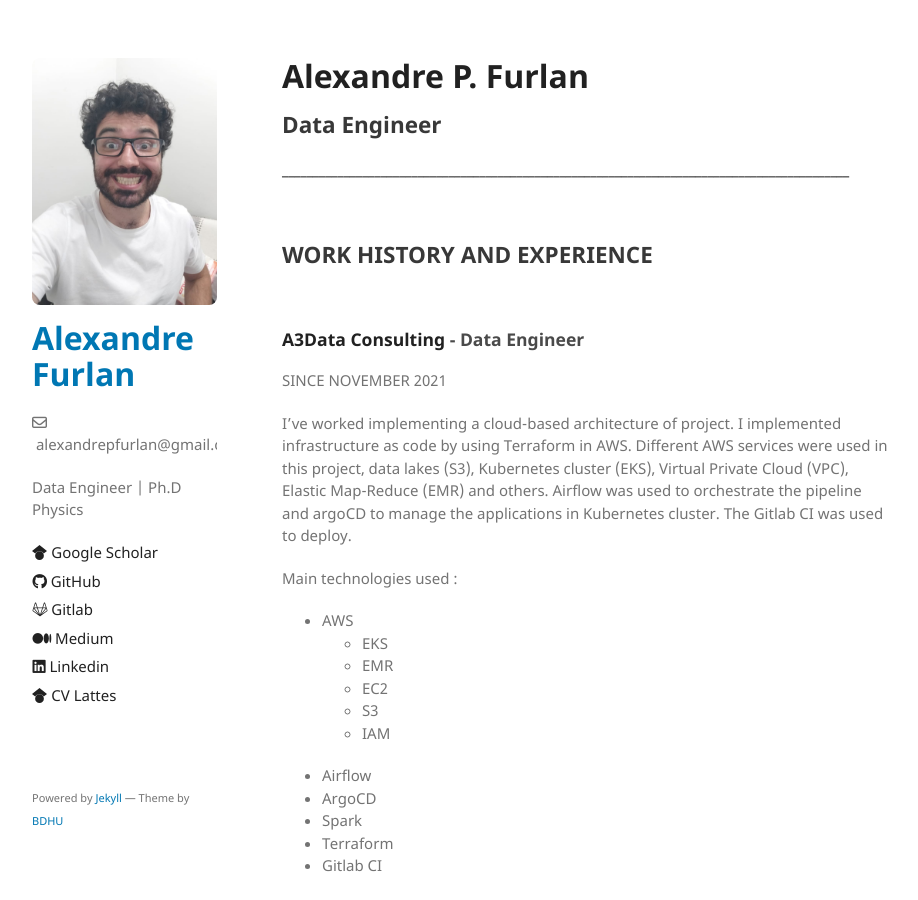
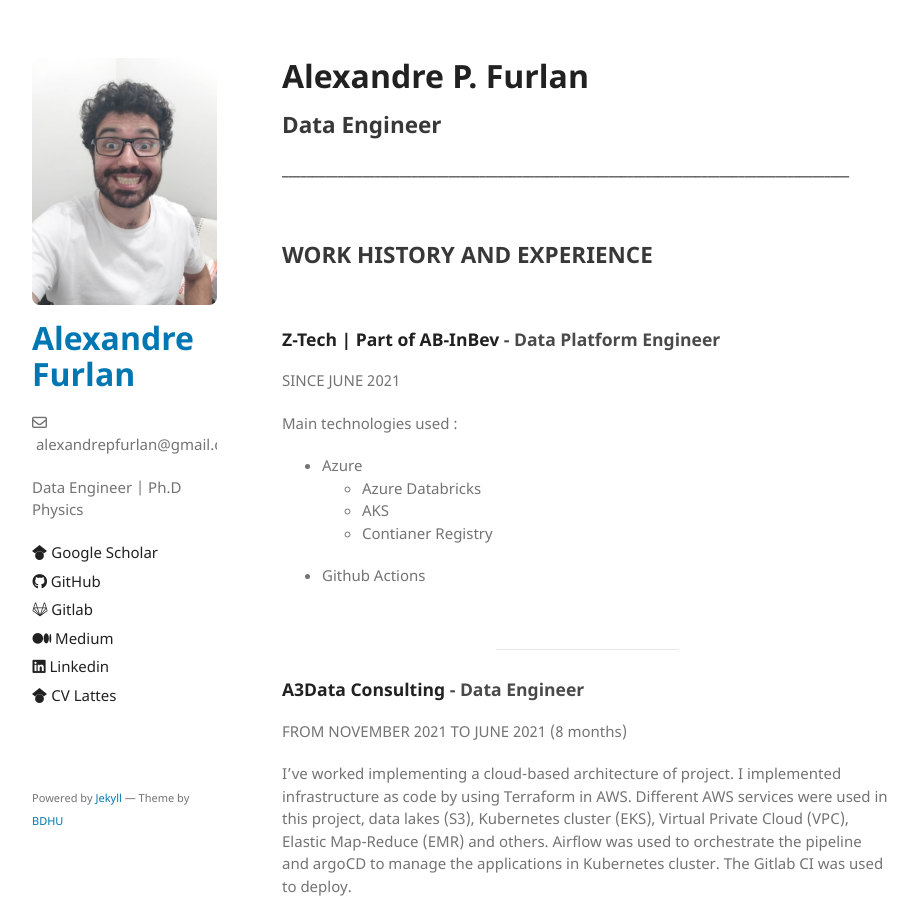
Before and after one commit to apfurlan/apfurlan.github.io, a Jekyll site: the page built from cv-page.md, in a window 1280 px wide and 900 px high. Shown: the whole window, without its empty margins (178-1096 px from the left). Built offline with Jekyll 4.4.1, drawn with Linux system fonts in a browser that asks for light colours; emoji names are drawn with the system emoji font; our own code applies the rules of GitHub Pages for plain Markdown files.

Commit message:
init commit

```diff
--- a/cv-page.md
+++ b/cv-page.md
@@ -13,10 +13,28 @@
 &nbsp;
 &nbsp;
 
+### **Z-Tech | Part of AB-InBev** - Data Platform Engineer
+
+SINCE JUNE 2021
+
+Main technologies used :
+
+- Azure
+    - Azure Databricks
+    - AKS
+    - Contianer Registry
+- Github Actions
+
+
+&nbsp;
+&nbsp;
+
+---
+
+
 ### **A3Data Consulting** - Data Engineer
 
-
-SINCE NOVEMBER 2021
+FROM NOVEMBER 2021 TO JUNE 2021 (8 months)
 
 I've worked implementing a cloud-based architecture of project. I implemented
 infrastructure as code by using Terraform in AWS. Different AWS services were
```
